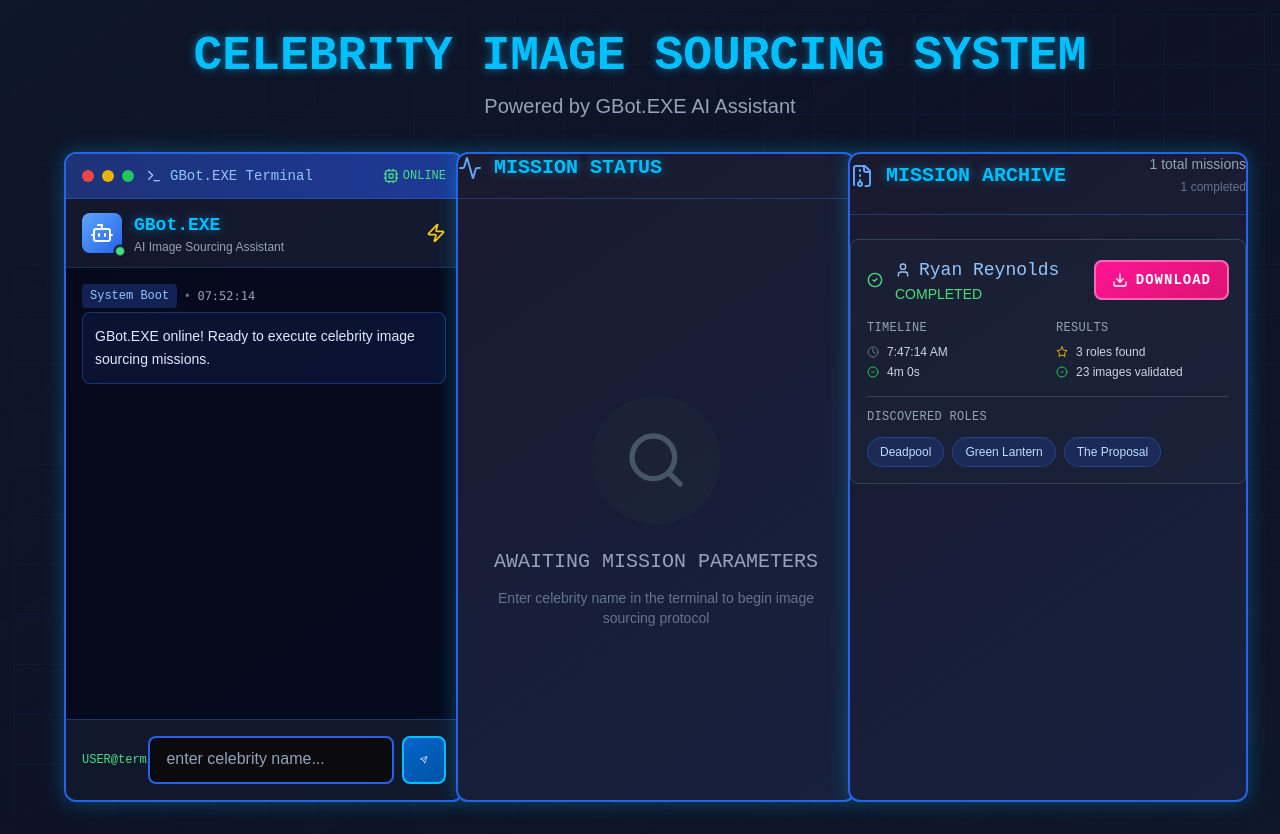
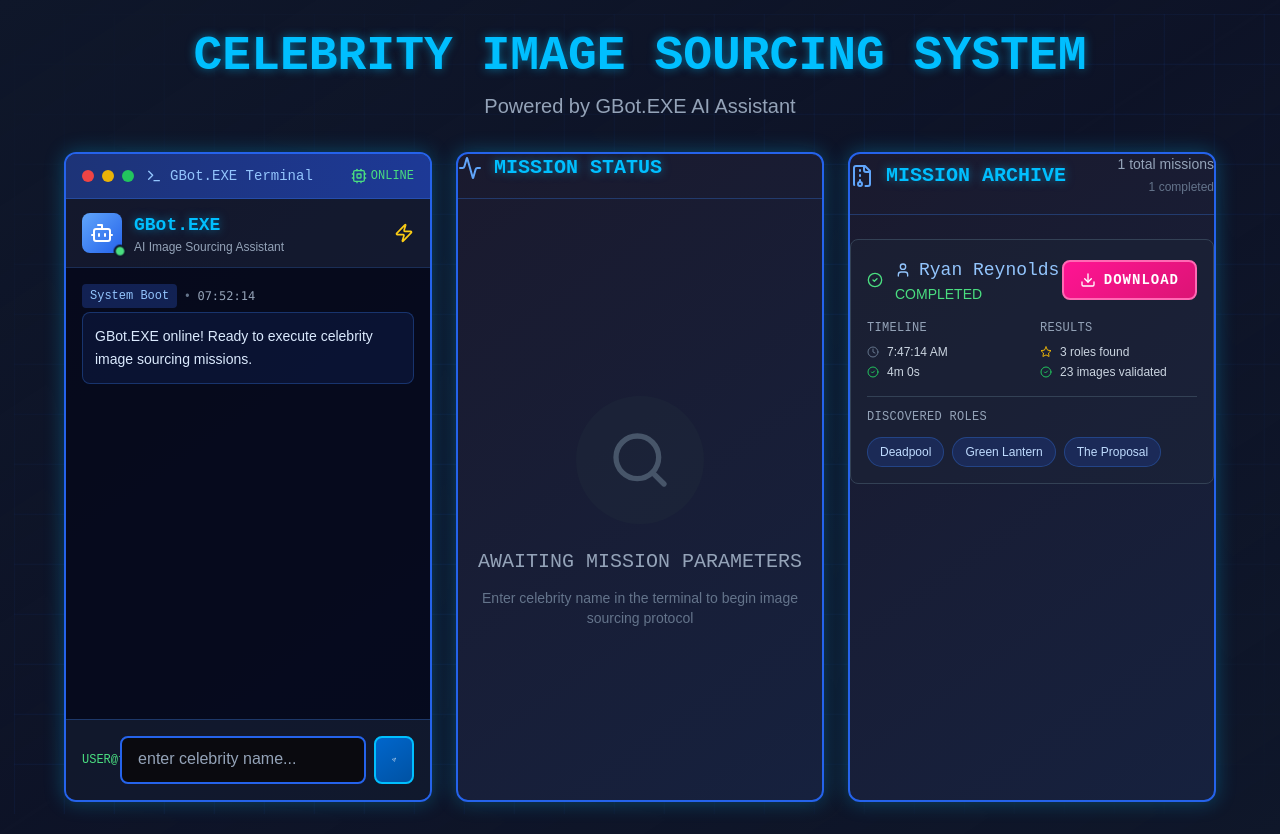
Before and after one commit to Esilos92/print-prep-node, a Next.js app in the folder dashboard/: page / in a window 1280 px wide. Built offline with nearby package versions, Linux system fonts and the light colour scheme.

Commit message:
Update globals.css

```diff
--- a/dashboard/src/app/globals.css
+++ b/dashboard/src/app/globals.css
@@ -68,9 +68,7 @@ body {
   position: relative;
   overflow: hidden;
   height: 650px;
-  width: 400px;
   padding: 0;
-  margin: 0 auto;
 }
 
 .cyber-panel::before {
```
